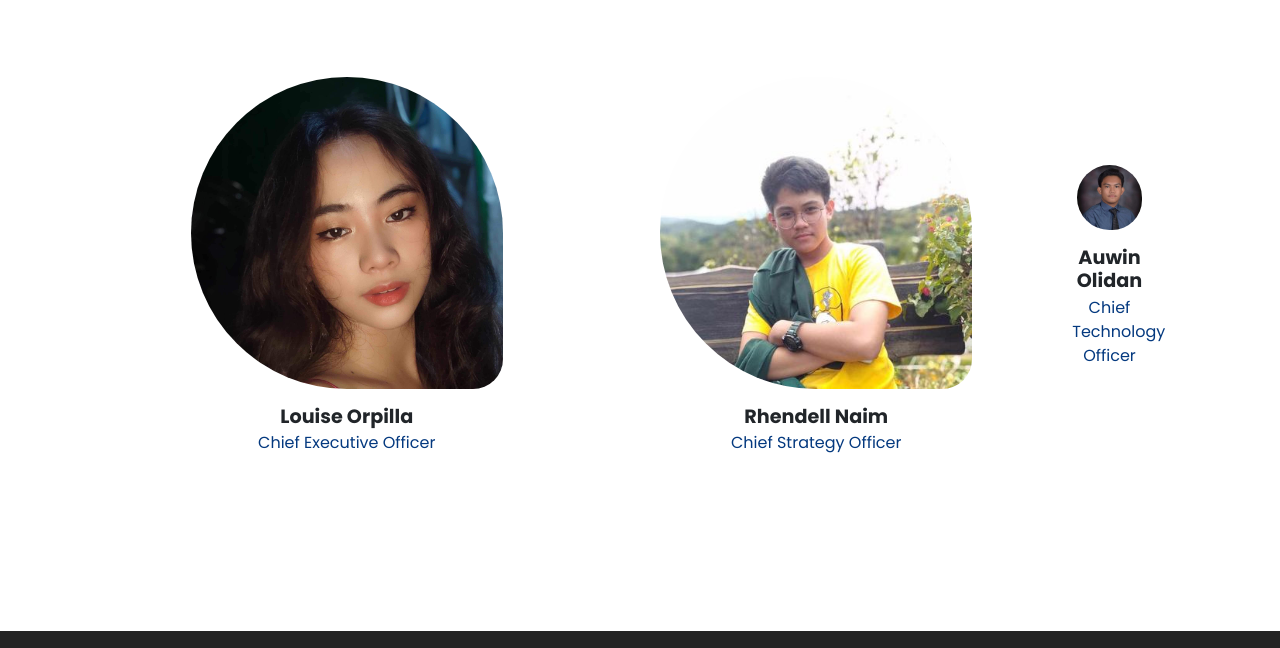
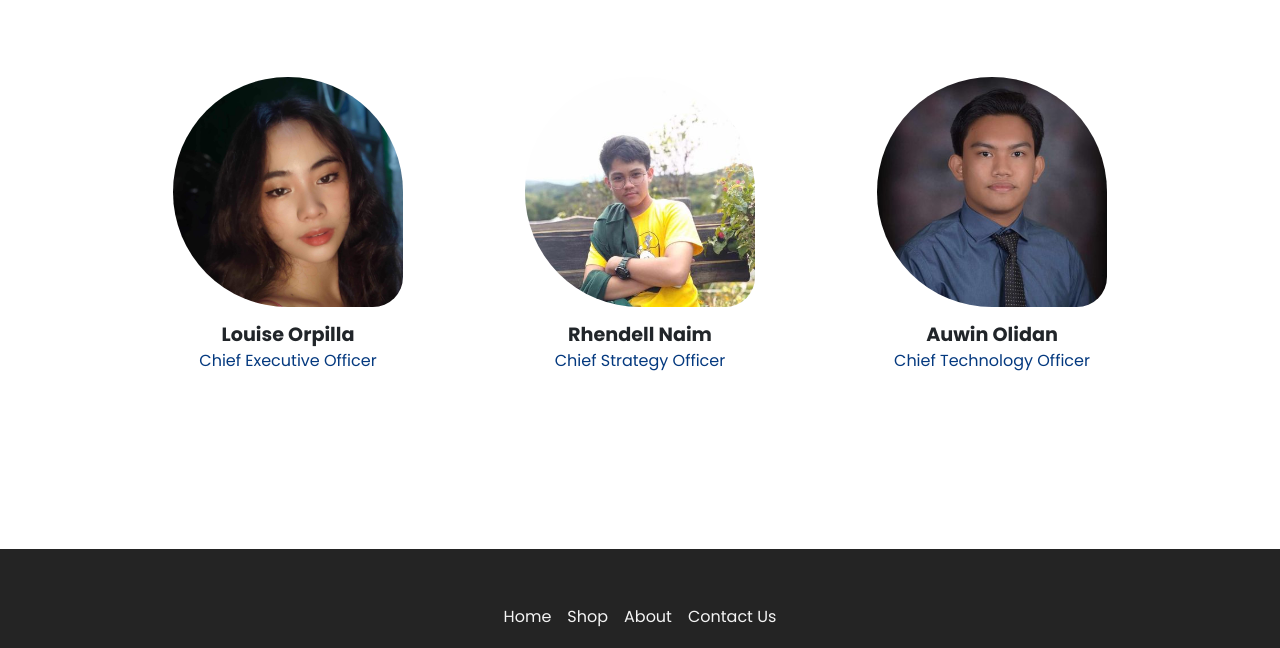
Before and after one commit to Louissessiuol/Kiudex-Technology-2.0, a plain HTML site: page about.html in a window 1280 px wide. Shown: the part 2224-2872 px from the top of the page. Drawn offline with nearby package versions, Linux system fonts and the light colour scheme.

Commit message:
Update about.html

```diff
--- a/about.html
+++ b/about.html
@@ -125,7 +125,7 @@
                     <p class="blue-text">Chief Strategy Officer</p>
                 </div>
                 <div class="members-cell">
-                    <img src="./assets/images/auwin.jpeg" alt="" class="img-fluid">
+                    <img src="./assets/images/auwin.jpeg" alt="" class="img-fluid" width="2016" height="2016">
                     <h4>Auwin Olidan</h4>
                     <p class="blue-text">Chief Technology Officer</p>
                 </div>
```
